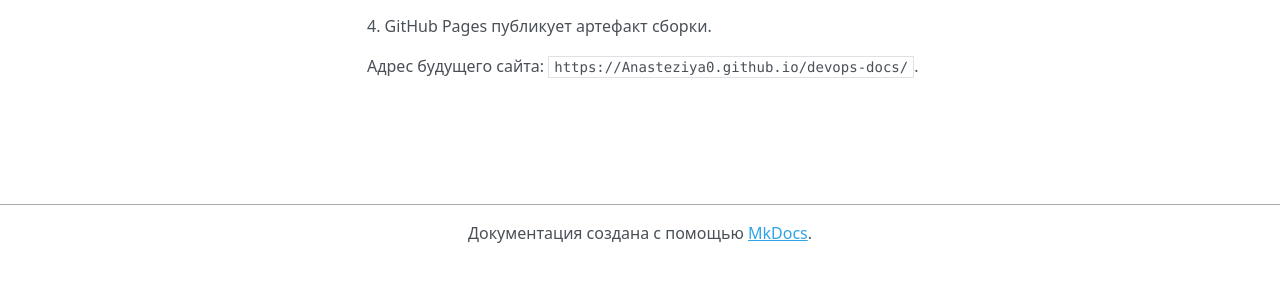
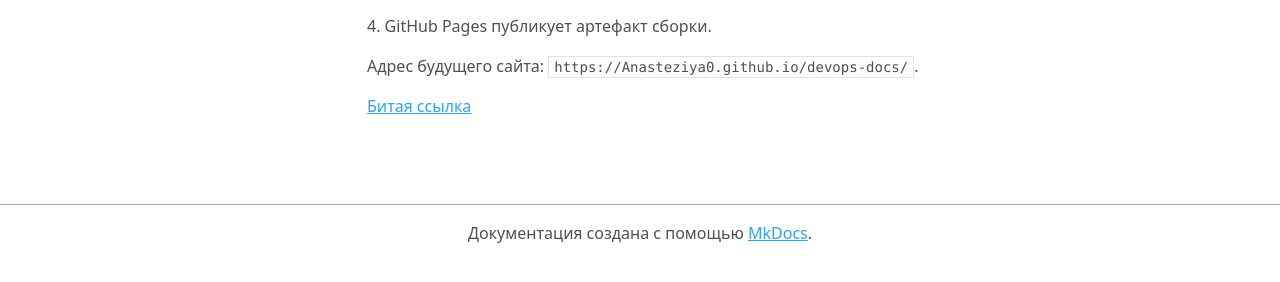
Before and after one commit to Anasteziya0/devops-docs, an MkDocs documentation site: the page built from docs/index.md, in a window 1280 px wide. Shown: the part 342-624 px from the top of the page. Built offline with MkDocs 1.6.1, drawn with Linux system fonts in a browser that asks for light colours; nearby versions of some CDN libraries.

Commit message:
docs: add broken link

```diff
--- a/docs/index.md
+++ b/docs/index.md
@@ -21,3 +21,5 @@
 
 
 Адрес будущего сайта: `https://Anasteziya0.github.io/devops-docs/`.
+
+[Битая ссылка](nonexistent.md)
```
